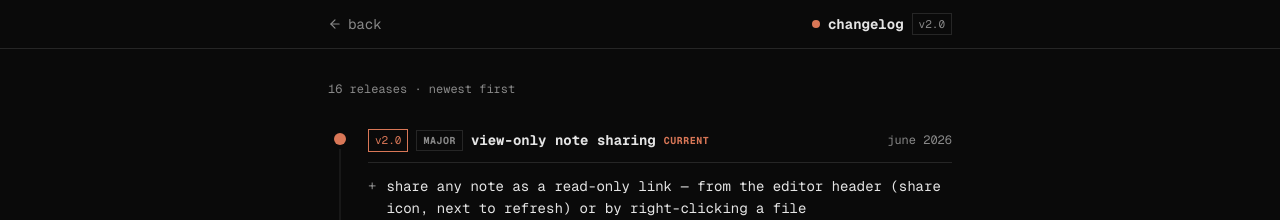
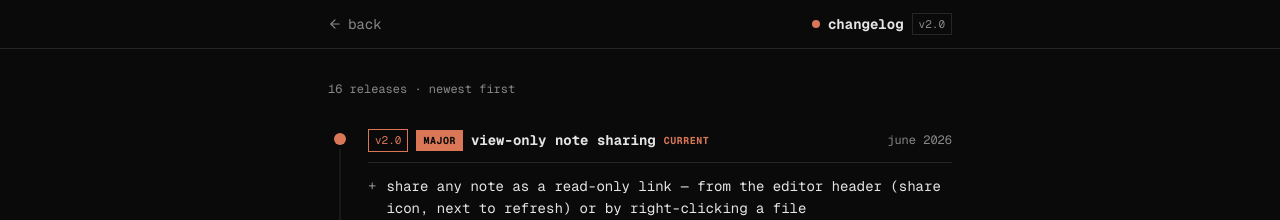
Before and after one commit to fernandohalim/noted, a Next.js app: page /changelog in a window 1280 px wide. Shown: the top 220 px of the page. Built offline with nearby package versions, Linux system fonts and the light colour scheme.

Commit message:
changelog fix

```diff
--- a/app/changelog/page.tsx
+++ b/app/changelog/page.tsx
@@ -9,6 +9,8 @@ import { releases } from "@/lib/changelog";
 // borders stay uniform so it reads as one system
 function badgeClasses(badge: string): string {
   switch (badge) {
+    case "major":
+      return "bg-accent text-bg border border-accent";
     case "launch":
       return "bg-accent text-bg border border-accent";
     case "feature":
```
